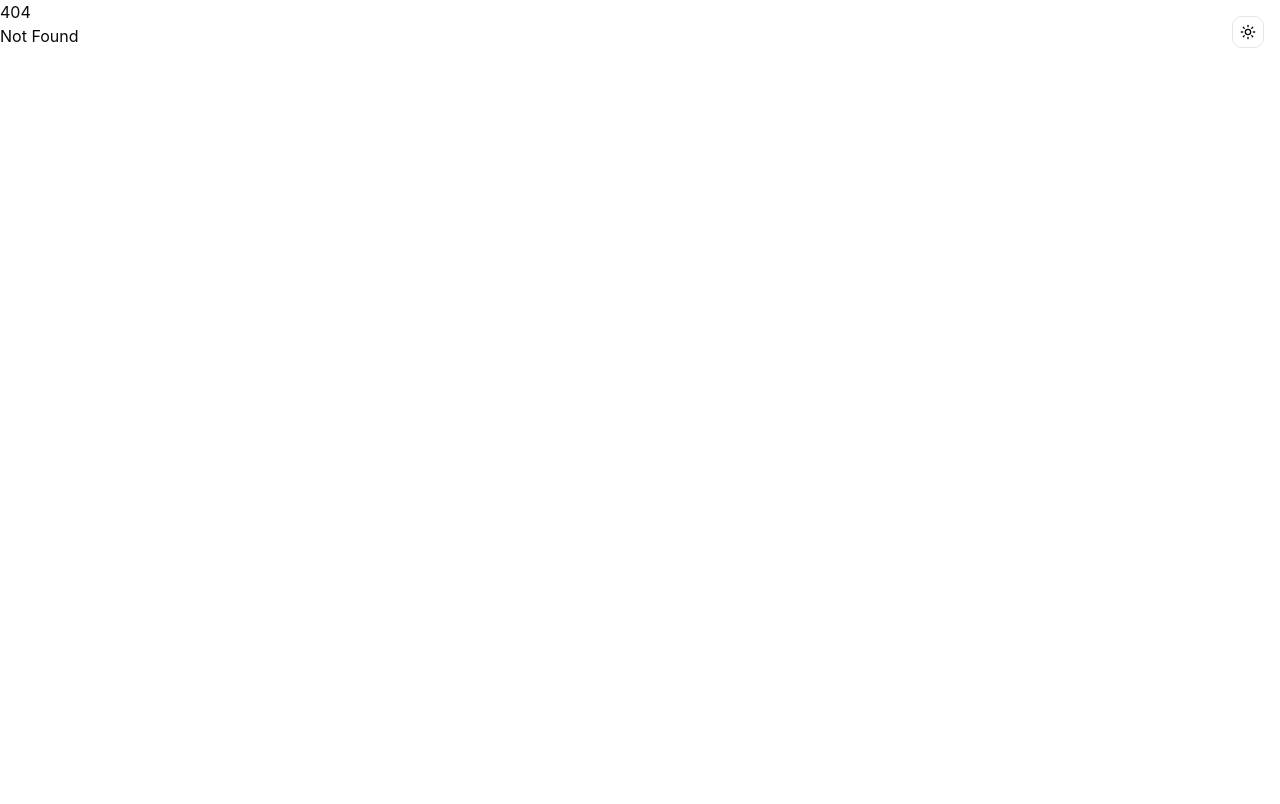
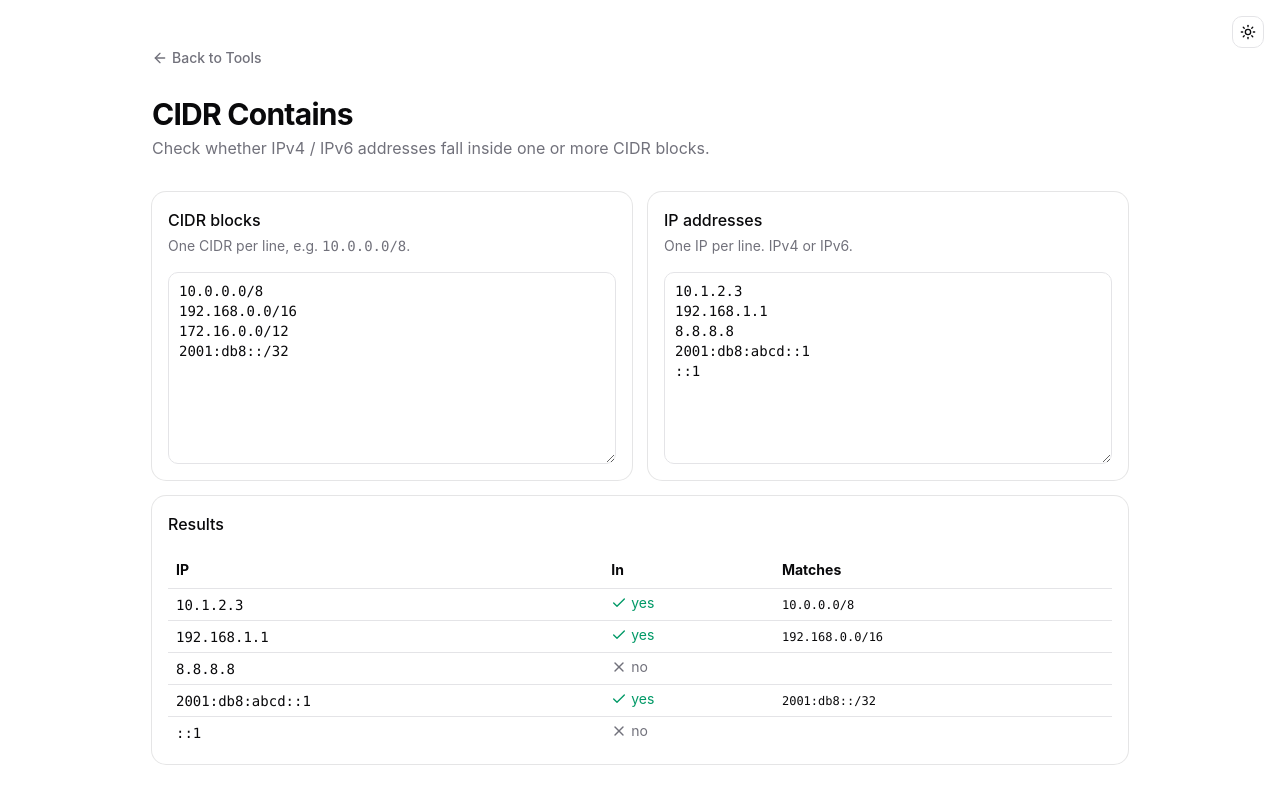
Before and after one commit to orykr/tool.ory.kr, a SvelteKit app in the folder frontend/: page /cidr-contains in a window 1280 px wide. Before the commit this address had no page. Shown: the top 804 px of the page. Built offline with nearby package versions, Linux system fonts and the light colour scheme.

Commit message:
feat(cidr-contains): add CIDR membership checker for IPv4/IPv6

```diff
--- a/frontend/src/routes/+page.svelte
+++ b/frontend/src/routes/+page.svelte
@@ -801,6 +801,11 @@
 			href: "/md-to-csv",
 			title: "Markdown Table → CSV",
 			description: "Convert Markdown pipe tables into properly quoted CSV."
+		},
+		{
+			href: "/cidr-contains",
+			title: "CIDR Contains",
+			description: "Check whether IPv4 / IPv6 addresses fall inside CIDR blocks."
 		}
 	];
 </script>
--- /dev/null
+++ b/frontend/src/routes/cidr-contains/+page.svelte
@@ -0,0 +1,200 @@
+<script lang="ts">
+	import * as Card from "$lib/components/ui/card/index.js";
+	import { Button } from "$lib/components/ui/button/index.js";
+	import { Input } from "$lib/components/ui/input/index.js";
+	import { Textarea } from "$lib/components/ui/textarea/index.js";
+	import { Label } from "$lib/components/ui/label/index.js";
+	import ArrowLeft from "@lucide/svelte/icons/arrow-left";
+	import Check from "@lucide/svelte/icons/check";
+	import X from "@lucide/svelte/icons/x";
+
+	let cidrText = $state(`10.0.0.0/8
+192.168.0.0/16
+172.16.0.0/12
+2001:db8::/32`);
+	let ipText = $state(`10.1.2.3
+192.168.1.1
+8.8.8.8
+2001:db8:abcd::1
+::1`);
+
+	function ipv4ToBig(ip: string): bigint {
+		const parts = ip.split(".");
+		if (parts.length !== 4) throw new Error(`Invalid IPv4: ${ip}`);
+		let n = 0n;
+		for (const p of parts) {
+			if (!/^\d+$/.test(p)) throw new Error(`Invalid octet: ${p}`);
+			const x = Number(p);
+			if (x < 0 || x > 255) throw new Error(`Octet out of range: ${p}`);
+			n = (n << 8n) | BigInt(x);
+		}
+		return n;
+	}
+
+	function ipv6ToBig(ip: string): bigint {
+		if (ip === "::") return 0n;
+		const halves = ip.split("::");
+		if (halves.length > 2) throw new Error(`Invalid IPv6: ${ip}`);
+		const left = halves[0] ? halves[0].split(":") : [];
+		const right = halves.length > 1 && halves[1] ? halves[1].split(":") : [];
+		const explicit = left.length + right.length;
+		if (halves.length === 1 && explicit !== 8) throw new Error(`IPv6 must have 8 groups: ${ip}`);
+		if (halves.length === 2 && explicit > 7) throw new Error(`Too many groups: ${ip}`);
+		const fill = halves.length === 2 ? 8 - explicit : 0;
+		const groups = [
+			...left,
+			...new Array(fill).fill("0"),
+			...right
+		];
+		let n = 0n;
+		for (const g of groups) {
+			if (!/^[0-9a-fA-F]{1,4}$/.test(g)) throw new Error(`Invalid IPv6 group: ${g}`);
+			n = (n << 16n) | BigInt(parseInt(g, 16));
+		}
+		return n;
+	}
+
+	type ParsedCidr = { raw: string; version: 4 | 6; network: bigint; prefix: number };
+
+	function parseCidr(line: string): ParsedCidr {
+		const slashParts = line.split("/");
+		if (slashParts.length !== 2) throw new Error(`Invalid CIDR: ${line}`);
+		const [ip, prefixStr] = slashParts;
+		if (!ip || !prefixStr) throw new Error(`Missing prefix: ${line}`);
+		const prefix = Number(prefixStr);
+		if (!Number.isInteger(prefix)) throw new Error(`Invalid prefix: ${prefixStr}`);
+		const version: 4 | 6 = ip.includes(":") ? 6 : 4;
+		const max = version === 4 ? 32 : 128;
+		if (prefix < 0 || prefix > max) throw new Error(`Prefix out of range: ${prefix}`);
+		const big = version === 4 ? ipv4ToBig(ip) : ipv6ToBig(ip);
+		const shift = BigInt(max - prefix);
+		const mask = shift === 0n ? (1n << BigInt(max)) - 1n : ((1n << BigInt(prefix)) - 1n) << shift;
+		const network = big & mask;
+		return { raw: line, version, network, prefix };
+	}
+
+	function ipMatches(ip: bigint, version: 4 | 6, cidr: ParsedCidr): boolean {
+		if (cidr.version !== version) return false;
+		const max = version === 4 ? 32 : 128;
+		const shift = BigInt(max - cidr.prefix);
+		const mask = shift === 0n ? (1n << BigInt(max)) - 1n : ((1n << BigInt(cidr.prefix)) - 1n) << shift;
+		return (ip & mask) === cidr.network;
+	}
+
+	type Row = {
+		ip: string;
+		ok: boolean;
+		matches: ParsedCidr[];
+		error?: string;
+	};
+
+	let result = $derived.by<{ ok: true; rows: Row[]; cidrs: ParsedCidr[] } | { ok: false; error: string }>(() => {
+		const cidrs: ParsedCidr[] = [];
+		const cidrLines = cidrText.split(/\r?\n/).map((l) => l.trim()).filter(Boolean);
+		for (const line of cidrLines) {
+			try {
+				cidrs.push(parseCidr(line));
+			} catch (e) {
+				return { ok: false, error: `CIDR parse error: ${(e as Error).message}` };
+			}
+		}
+		const rows: Row[] = [];
+		const ipLines = ipText.split(/\r?\n/).map((l) => l.trim()).filter(Boolean);
+		for (const ip of ipLines) {
+			try {
+				const version: 4 | 6 = ip.includes(":") ? 6 : 4;
+				const big = version === 4 ? ipv4ToBig(ip) : ipv6ToBig(ip);
+				const matches = cidrs.filter((c) => ipMatches(big, version, c));
+				rows.push({ ip, ok: matches.length > 0, matches });
+			} catch (e) {
+				rows.push({ ip, ok: false, matches: [], error: (e as Error).message });
+			}
+		}
+		return { ok: true, rows, cidrs };
+	});
+</script>
+
+<main class="container mx-auto max-w-5xl px-6 py-12">
+	<nav class="mb-6">
+		<a href="/" class="text-muted-foreground hover:text-foreground inline-flex items-center gap-1 text-sm font-medium transition-colors">
+			<ArrowLeft class="h-4 w-4" />
+			Back to Tools
+		</a>
+	</nav>
+
+	<header class="mb-8">
+		<h1 class="text-3xl font-bold tracking-tight">CIDR Contains</h1>
+		<p class="text-muted-foreground mt-1">
+			Check whether IPv4 / IPv6 addresses fall inside one or more CIDR blocks.
+		</p>
+	</header>
+
+	<div class="mb-4 grid gap-4 md:grid-cols-2">
+		<Card.Root>
+			<Card.Header>
+				<Card.Title class="text-base">CIDR blocks</Card.Title>
+				<Card.Description>One CIDR per line, e.g. <code>10.0.0.0/8</code>.</Card.Description>
+			</Card.Header>
+			<Card.Content>
+				<Textarea bind:value={cidrText} class="min-h-48 font-mono text-sm" />
+			</Card.Content>
+		</Card.Root>
+		<Card.Root>
+			<Card.Header>
+				<Card.Title class="text-base">IP addresses</Card.Title>
+				<Card.Description>One IP per line. IPv4 or IPv6.</Card.Description>
+			</Card.Header>
+			<Card.Content>
+				<Textarea bind:value={ipText} class="min-h-48 font-mono text-sm" />
+			</Card.Content>
+		</Card.Root>
+	</div>
+
+	<Card.Root>
+		<Card.Header>
+			<Card.Title class="text-base">Results</Card.Title>
+		</Card.Header>
+		<Card.Content>
+			{#if !result.ok}
+				<div class="border-destructive/50 bg-destructive/10 text-destructive rounded-md border p-3 text-sm">
+					{result.error}
+				</div>
+			{:else if result.rows.length === 0}
+				<p class="text-muted-foreground text-sm">No IPs to check.</p>
+			{:else}
+				<table class="w-full text-sm">
+					<thead>
+						<tr class="border-b text-left">
+							<th class="px-2 py-2">IP</th>
+							<th class="px-2 py-2">In</th>
+							<th class="px-2 py-2">Matches</th>
+						</tr>
+					</thead>
+					<tbody>
+						{#each result.rows as r, i (i + ":" + r.ip)}
+							<tr class="border-b last:border-0">
+								<td class="px-2 py-1 font-mono">{r.ip}</td>
+								<td class="px-2 py-1">
+									{#if r.error}
+										<span class="text-destructive inline-flex items-center gap-1"><X class="h-4 w-4" />error</span>
+									{:else if r.ok}
+										<span class="inline-flex items-center gap-1 text-emerald-600 dark:text-emerald-400"><Check class="h-4 w-4" />yes</span>
+									{:else}
+										<span class="text-muted-foreground inline-flex items-center gap-1"><X class="h-4 w-4" />no</span>
+									{/if}
+								</td>
+								<td class="px-2 py-1 font-mono text-xs">
+									{#if r.error}
+										<span class="text-destructive">{r.error}</span>
+									{:else}
+										{r.matches.map((m) => m.raw).join(", ")}
+									{/if}
+								</td>
+							</tr>
+						{/each}
+					</tbody>
+				</table>
+			{/if}
+		</Card.Content>
+	</Card.Root>
+</main>
```
